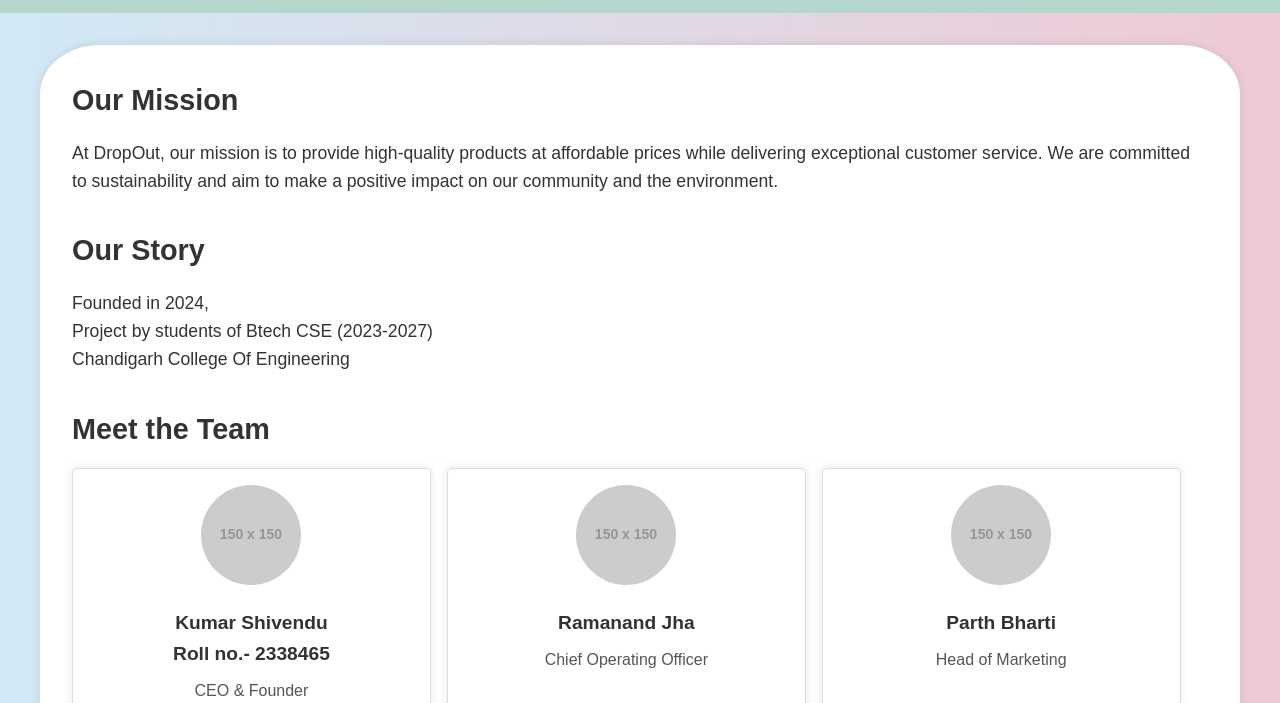
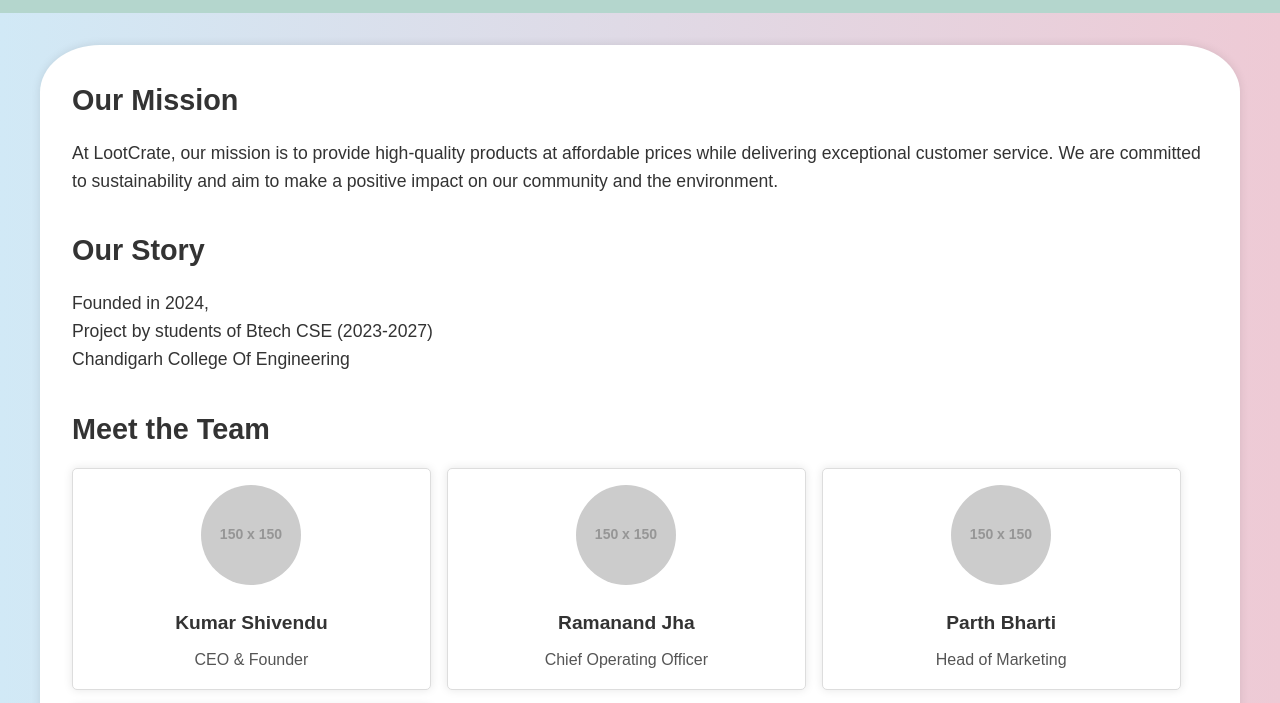
Before and after one commit to Shivendu0103/LootCrate, a plain HTML site: page aboutd.html in a window 1280 px wide. Shown: the part 96-799 px from the top of the page. Drawn offline with Linux system fonts and the light colour scheme; placeholder pictures from the web are drawn by us.

Commit message:
Update aboutd.html

```diff
--- a/aboutd.html
+++ b/aboutd.html
@@ -25,7 +25,7 @@
         <div class="container">
             <section class="about-section">
                 <h2>Our Mission</h2>
-                <p>At DropOut, our mission is to provide high-quality products at affordable prices while delivering exceptional customer service. We are committed to sustainability and aim to make a positive impact on our community and the environment.</p>
+                <p>At LootCrate, our mission is to provide high-quality products at affordable prices while delivering exceptional customer service. We are committed to sustainability and aim to make a positive impact on our community and the environment.</p>
             </section>
 
             <section class="about-section">
@@ -38,7 +38,7 @@
                 <div class="team">
                     <div class="team-member">
                         <img src="https://via.placeholder.com/150" alt="Team Member 1">
-                        <h3>Kumar Shivendu<br>Roll no.- 2338465</h3>
+                        <h3>Kumar Shivendu</h3>
                         <p>CEO & Founder</p>
                     </div>
                     <div class="team-member">
```
